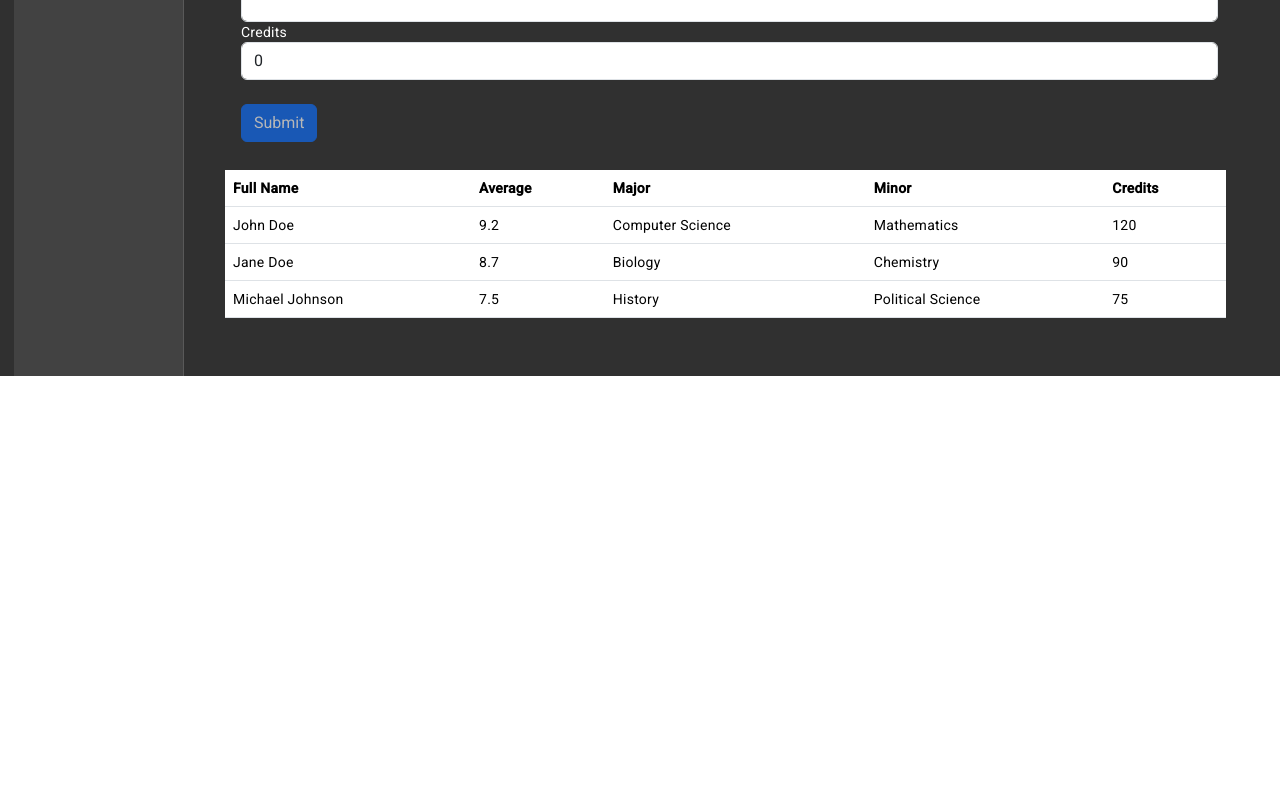
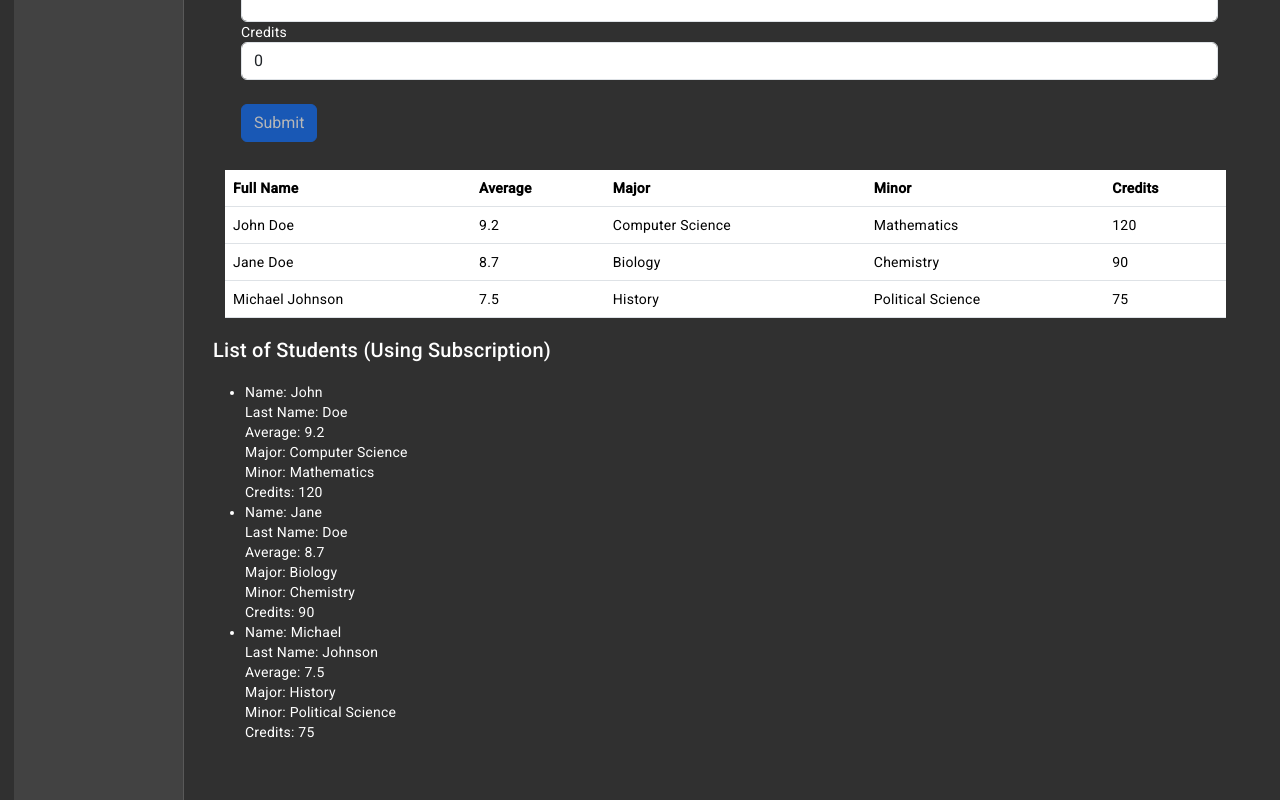
Before and after one commit to NeneWang/lista-alumnos, an Angular app: page /students in a window 1280 px wide. Shown: the part 450-1250 px from the top of the page. Before the commit the page ends 826 px from the top, so only its background shows below. Built offline with nearby package versions, Linux system fonts and the light colour scheme.

Commit message:
students screencompoennt

```diff
--- a/src/app/pages/students-screen/students-screen.component.html
+++ b/src/app/pages/students-screen/students-screen.component.html
@@ -5,6 +5,7 @@
 <app-student-list-obs>
 
 </app-student-list-obs>
+<app-student-list-subs></app-student-list-subs>
 
 <!-- <pre>
   {{ students | json }}
--- a/src/app/student-list-subs/student-list-subs.component.html
+++ b/src/app/student-list-subs/student-list-subs.component.html
@@ -1 +1,16 @@
-<p>student-list-subs works!</p>
+<div>
+    <div>
+        <h2>List of Students (Using Subscription)</h2>
+        <ul>
+          <li *ngFor="let student of students">
+            Name: {{ student.name }}<br>
+            Last Name: {{ student.lastName }}<br>
+            Average: {{ student.average }}<br>
+            Major: {{ student.major }}<br>
+            Minor: {{ student.minor }}<br>
+            Credits: {{ student.credits }}
+          </li>
+        </ul>
+      </div>
+
+</div>
--- a/src/app/student-list-subs/student-list-subs.component.ts
+++ b/src/app/student-list-subs/student-list-subs.component.ts
@@ -1,10 +1,38 @@
 import { Component } from '@angular/core';
+
+import { Subscription } from 'rxjs';
+import { StudentsService, Student } from '../students.service';
 
 @Component({
   selector: 'app-student-list-subs',
   templateUrl: './student-list-subs.component.html',
   styleUrls: ['./student-list-subs.component.scss']
 })
+
 export class StudentListSubsComponent {
+  students: Student[] = [];
+  studentsSubscription: Subscription | undefined;
 
+  constructor(private studentsService: StudentsService) {
+    this.studentsSubscription = this.studentsService.getStudents().subscribe(
+      (data) => {
+        this.students = data;
+      },
+      (error) => {
+        console.error('Error fetching students:', error);
+      }
+    );
+  }
+
+  ngOnDestroy() {
+    this.unsubscribe();
+  }
+
+  private unsubscribe() {
+    // Unsubscribe from the subscription when the component is destroyed
+    if (this.studentsSubscription) {
+      this.studentsSubscription.unsubscribe();
+      this.studentsSubscription = undefined; // Set it to undefined
+    }
+  }
 }
```
